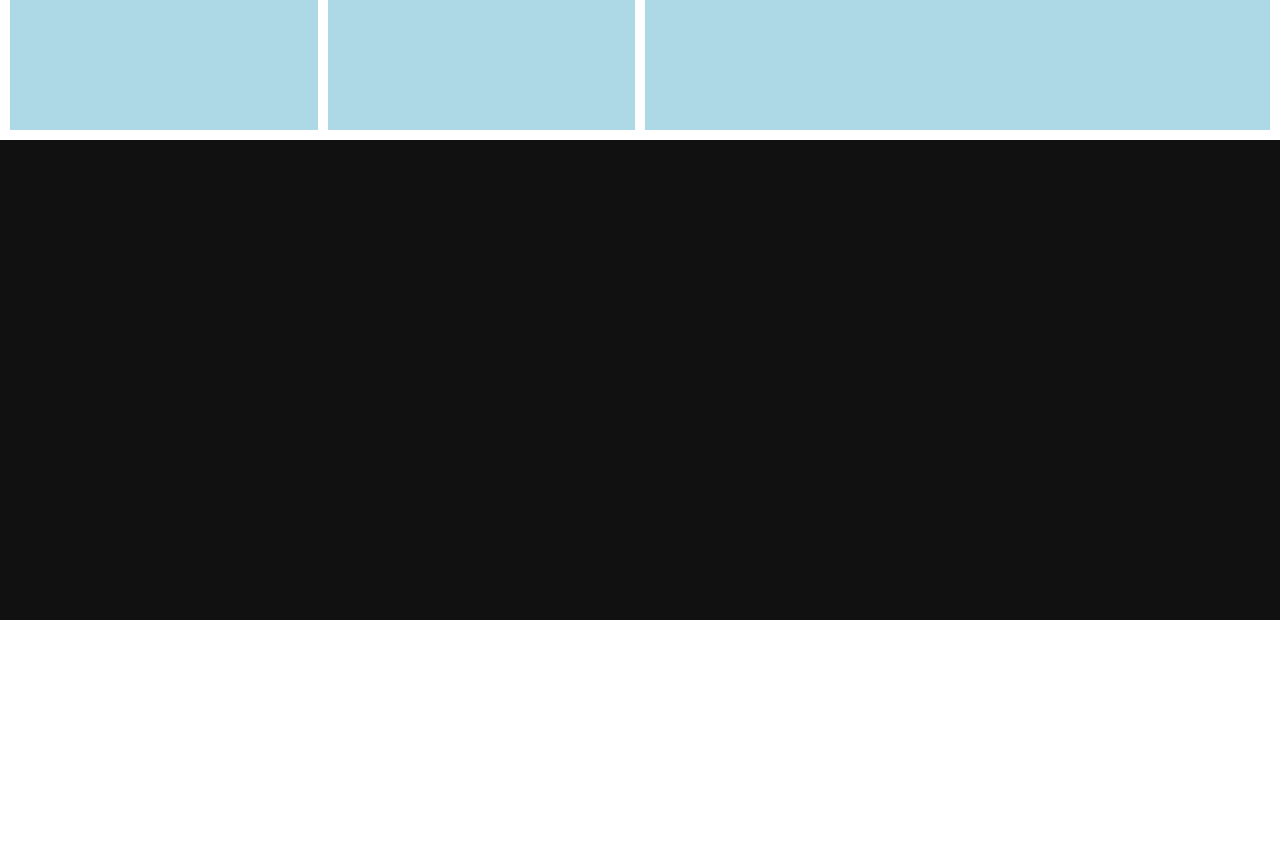
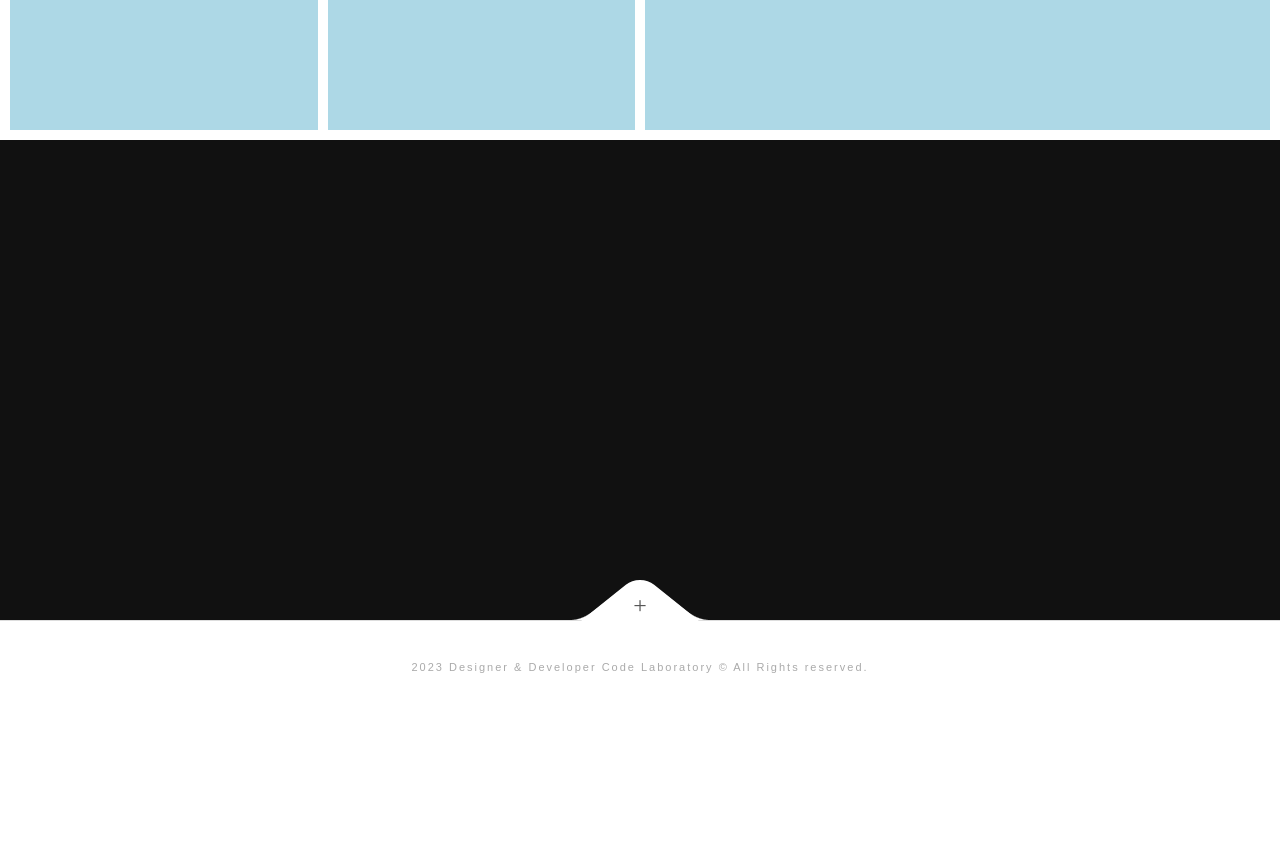
Before and after one commit to react2212/metro-design, a plain HTML site: page index.html in a window 1280 px wide. Shown: the part 1688-2555 px from the top of the page. Drawn offline with Linux system fonts and the light colour scheme.

Commit message:
토글 메뉴 필터효과 적용

```diff
--- a/index.html
+++ b/index.html
@@ -126,7 +126,23 @@
 
   <aside id="location"></aside>
 
-  <footer></footer>
+  <footer>
+    <a href="#" class="toggle"><span>+</span></a>
+    <section class="upper"></section>
+    <section class="lower">
+      <p>2023 Designer & Developer Code Laboratory &copy; All Rights reserved.</p>
+    </section>
+  </footer>
+
+  <svg>
+    <defs>
+      <filter id="effect">
+        <feGaussianBlur in="SourceGraphic" stdDeviation="10" result="blur" />
+        <feColorMatrix in="blur" mode="matrix" values="1 0 0 0 0  0 1 0 0 0  0 0 1 0 0  0 0 0 20 -10" result="alpha" />
+        <feBlend in="SourceGraphic" in2="alpha" />
+      </filter>
+    </defs>
+  </svg>
 
 </body>
 
--- a/js/main.js
+++ b/js/main.js
@@ -1,5 +1,6 @@
 const btnMetro = document.querySelectorAll('#metro nav a');
 const boxMetro = document.querySelectorAll('#metro section');
+const btnFooter = document.querySelector('footer .toggle');
 
 btnMetro.forEach((btn, idx) => {
 	btn.addEventListener('click', (e) => {
@@ -17,3 +18,9 @@ btnMetro.forEach((btn, idx) => {
 		}, 0);
 	});
 });
+
+//footer토글버튼 이벤트
+btnFooter.addEventListener('click', (e) => {
+	e.preventDefault();
+	e.currentTarget.parentElement.classList.toggle('on');
+});
--- a/scss/common/_footer.scss
+++ b/scss/common/_footer.scss
@@ -1,3 +1,86 @@
 footer {
-	height: 60vh;
+	width: 100%;
+	position: relative;
+	background: #fff;
+	filter: url('#effect');
+
+	.toggle {
+		display: flex;
+		justify-content: center;
+		align-items: center;
+		width: 100px;
+		height: 100px;
+		position: absolute;
+		top: -40px;
+		left: calc(50% - 50px);
+		transition: 1s;
+
+		&::before {
+			content: '';
+			display: block;
+			width: 100%;
+			height: 100%;
+			position: absolute;
+			top: 0;
+			left: 0;
+			background: #fff;
+			transform: scaleY(0.8) rotate(45deg);
+			border-radius: 20px;
+			transition: 1s;
+		}
+		span {
+			position: relative;
+			z-index: 2;
+			font-size: 24px;
+			color: #555;
+			margin-top: -50px;
+			display: inline-block;
+			transform: rotate(0deg);
+			transition: 1s;
+		}
+	}
+
+	.upper {
+		height: 0vh;
+		overflow: hidden;
+		transition: 1s;
+	}
+	.lower {
+		border-top: 1px solid #ddd;
+
+		p {
+			position: relative;
+			z-index: 2;
+			padding: 40px 10vw;
+			text-align: center;
+			font: 11px/1.2 'arial';
+			color: #aaa;
+			letter-spacing: 2px;
+		}
+	}
 }
+
+//footer 활성화 모양
+footer.on {
+	.toggle {
+		top: -70px;
+		width: 50px;
+		height: 50px;
+		left: calc(50% - 25px);
+
+		&::before {
+			border-radius: 50%;
+			transform: scaleY(1) rotate(45deg);
+		}
+
+		span {
+			transform: rotate(225deg);
+			margin-top: 5px;
+			margin-left: -4px;
+		}
+	}
+
+	.upper {
+		height: 300px;
+	}
+}
```
Also changed, not shown: css/style.css, 1 other file.
